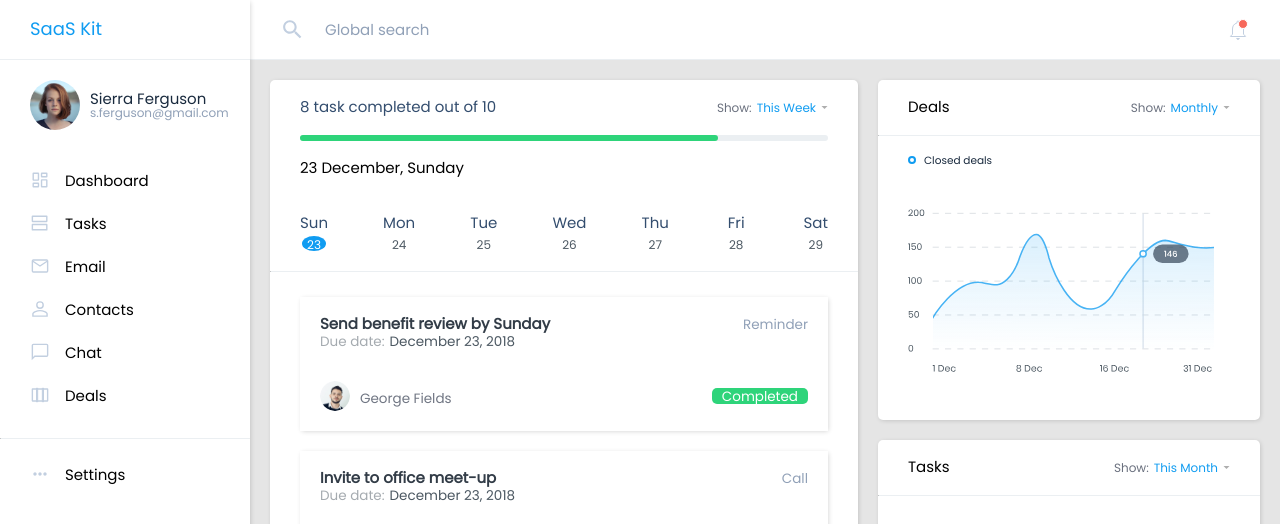
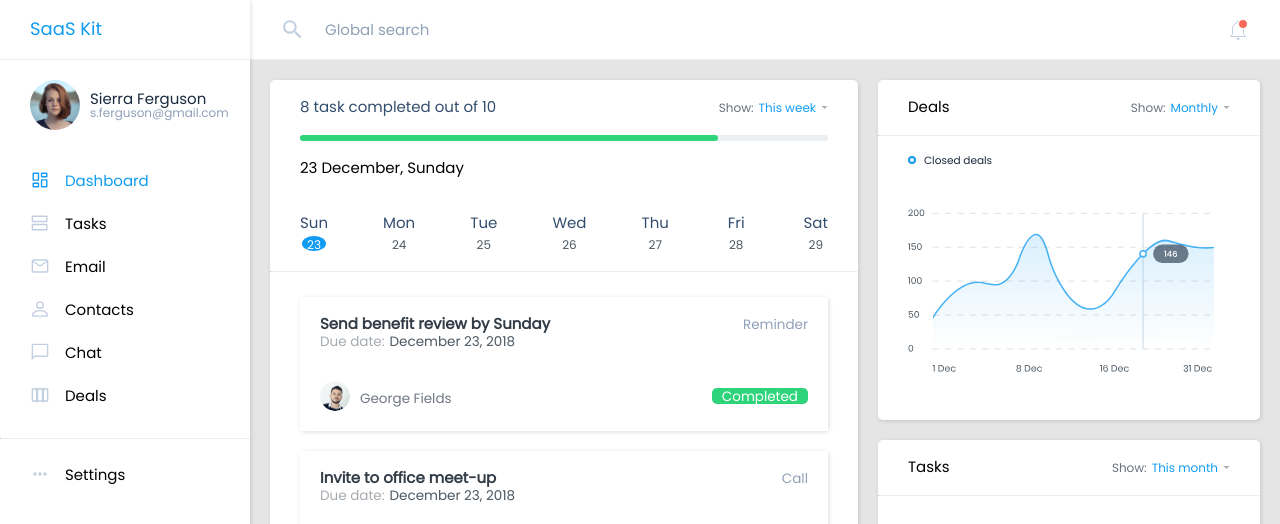
Before and after one commit to Golannnnn/itc_saas, a plain HTML site: page index.html in a window 1280 px wide. Shown: the top 524 px of the page. Drawn offline with Linux system fonts and the light colour scheme.

```diff
--- a/index.html
+++ b/index.html
@@ -251,7 +251,7 @@
         <p>8 task completed out of 10</p>
         <div class="overview-interval">
           <p>Show:</p>
-          <p class="pointer">This Week</p>
+          <p class="pointer">This week</p>
           <img src="./images/main/Polygon.svg" class="pointer" alt="polygon" />
         </div>
       </div>
@@ -395,7 +395,7 @@
         <p>Tasks</p>
         <div class="tasks-interval">
           <p>Show:</p>
-          <p class="pointer">This Month</p>
+          <p class="pointer">This month</p>
           <img src="./images/main/Polygon.svg" class="pointer" alt="polygon" />
         </div>
       </div>
--- a/styles.css
+++ b/styles.css
@@ -158,6 +158,14 @@
 .nav-tab:hover > .settings-svg,
 .nav-tab:hover > .sidebar-svg {
   fill: var(--main-blue);
+}
+
+.active > p {
+  color: var(--main-blue);
+}
+
+.active > svg {
+  stroke: var(--main-blue) !important;
 }
 
 .nav-tab {
```
